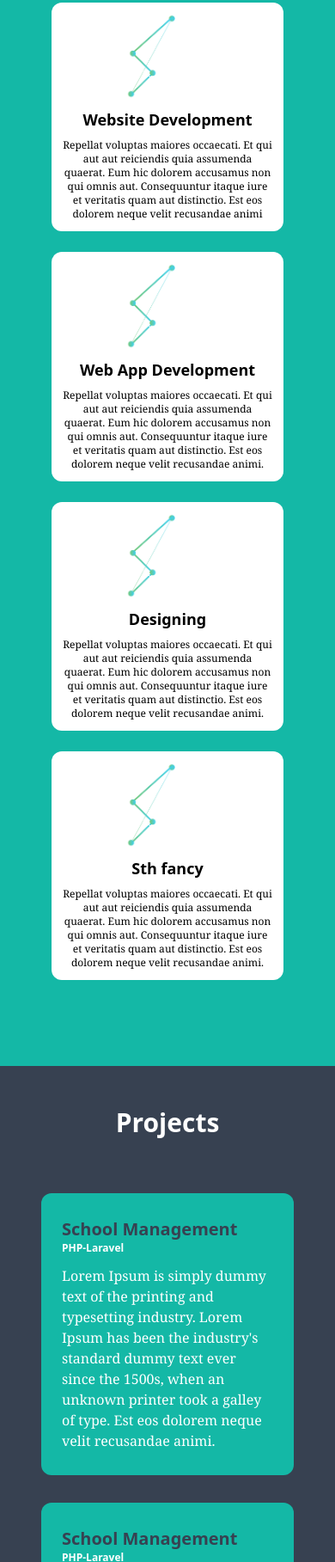
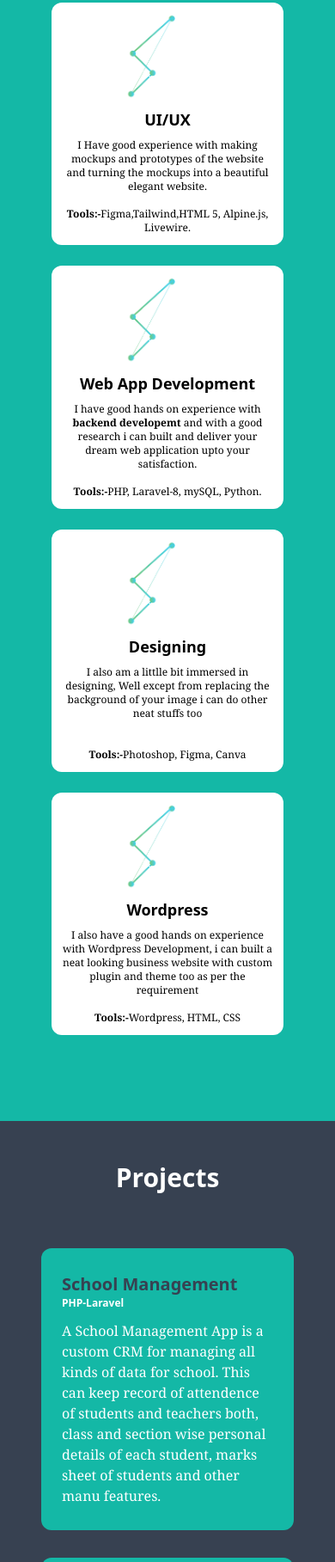
Before and after one commit to gaganadhikari/personal-portfolio, a plain HTML site: page index.html in a window 390 px wide. Shown: the part 973-2790 px from the top of the page at 86% size. Drawn offline with nearby package versions, Linux system fonts and the light colour scheme.

Commit message:
[add]content added

```diff
--- a/index.html
+++ b/index.html
@@ -53,37 +53,37 @@
             <div class="flex flex-col md:flex-row xl:flex-row justify-between pt-9">
                 <div class="bg-white flex flex-col items-center rounded-xl py-3 px-3 mx-3 my-3 xl:w-1/5 md:w-1/4">
                     <img src="./images/logonobg.png" alt="main logo" width="100">
-                    <span class="py-2 font-bold font-sans text-lg">Website Development</span>
+                    <span class="py-2 font-bold font-sans text-lg">UI/UX</span>
                     <span class="text-center text-xs font-serif">
-                        Repellat voluptas maiores occaecati. Et qui aut aut reiciendis quia assumenda quaerat.
-                        Eum hic dolorem accusamus non qui omnis aut. Consequuntur itaque iure et veritatis quam
-                         aut distinctio. Est eos dolorem neque velit recusandae animi
+                        I Have good experience with making mockups and prototypes of the website and turning the mockups into a beautiful
+                        elegant website. <br><br>
+                        <b>Tools:-</b>Figma,Tailwind,HTML 5, Alpine.js, Livewire.
                     </span>
                 </div>
                 <div class="bg-white flex flex-col items-center rounded-xl py-3 px-3 mx-3 my-3 xl:w-1/5 md:w-1/4">
                     <img src="./images/logonobg.png" alt="main logo" width="100">
                     <span class="py-2 font-bold font-sans text-lg ">Web App Development</span>
                     <span class="text-center text-xs font-serif">
-                        Repellat voluptas maiores occaecati. Et qui aut aut reiciendis quia assumenda quaerat.
-                         Eum hic dolorem accusamus non qui omnis aut. Consequuntur itaque iure et veritatis quam
-                          aut distinctio. Est eos dolorem neque velit recusandae animi.
+                        I have good hands on experience with <b>backend developemt</b> and with a good research i can built and deliver your dream web application
+                        upto your satisfaction. <br> <br>
+                        <b>Tools:-</b>PHP, Laravel-8, mySQL, Python.
                     </span>
                 </div>
                 <div class="bg-white flex flex-col items-center rounded-xl py-3 px-3 mx-3 my-3 xl:w-1/5 md:w-1/4">
                     <img src="./images/logonobg.png" alt="main logo" width="100">
                     <span class="py-2 font-bold font-sans text-lg">Designing</span>
                     <span class="text-center text-xs font-serif">
-                        Repellat voluptas maiores occaecati. Et qui aut aut reiciendis quia assumenda quaerat.
-                         Eum hic dolorem accusamus non qui omnis aut. Consequuntur itaque iure et veritatis quam
-                          aut distinctio. Est eos dolorem neque velit recusandae animi.                    </span>
+                        I also am a littlle bit immersed in designing, Well except from replacing the background of your image i can do other neat stuffs too <br><br><br>
+                        <b>Tools:-</b>Photoshop, Figma, Canva
+                    </span>
                 </div>
                 <div class="bg-white flex flex-col items-center rounded-xl py-3 px-3 mx-3 my-3 xl:w-1/5 md:w-1/4">
                     <img src="./images/logonobg.png" alt="main logo" width="100">
-                    <span class="py-2 font-bold font-sans text-lg">Sth fancy</span>
+                    <span class="py-2 font-bold font-sans text-lg">Wordpress</span>
                     <span class="text-center text-xs font-serif">
-                        Repellat voluptas maiores occaecati. Et qui aut aut reiciendis quia assumenda quaerat.
-                         Eum hic dolorem accusamus non qui omnis aut. Consequuntur itaque iure et veritatis quam
-                          aut distinctio. Est eos dolorem neque velit recusandae animi.                    </span>
+                        I also have a good hands on experience with Wordpress Development, i can built a neat looking business website with custom plugin and theme too as per the requirement <br><br>
+                        <b>Tools:-</b>Wordpress, HTML, CSS
+                    </span>
                 </div>
             </div>
         </div>
@@ -98,13 +98,14 @@
                     <div class="bg-teal-500 basis-1/2 rounded-xl px-6 py-7 w-auto">
                         <span class="text-xl font-sans font-bold text-gray-700">School Management</span><br>
                         <p class="text-xs font-bold text-white">PHP-Laravel</p>
-                        <p class="text-white font-serif pt-3">Lorem Ipsum is simply dummy text of the printing and typesetting industry.
-                             Lorem Ipsum has been the industry's standard dummy text ever since the 1500s,
-                              when an unknown printer took a galley of type. Est eos dolorem neque velit recusandae animi. </p>
+                        <p class="text-white font-serif pt-3">A School Management App is a custom CRM for managing all kinds of data for school.
+                            This can keep record of attendence of students and teachers both, class and section wise personal details of each student,
+                            marks sheet of students and other manu features.
+                        </p>
                     </div>
                     <div class="bg-teal-500 basis-1/2 rounded-xl px-6 py-7 w-auto">
-                        <span class="text-xl font-sans font-bold text-gray-700">School Management</span><br>
-                        <p class="text-xs font-bold text-white">PHP-Laravel</p>
+                        <span class="text-xl font-sans font-bold text-gray-700">Personal Portfolio</span><br>
+                        <p class="text-xs font-bold text-white">HTML,Tailwind</p>
                         <p class="text-white font-serif pt-3">Lorem Ipsum is simply dummy text of the printing and typesetting industry.
                              Lorem Ipsum has been the industry's standard dummy text ever since the 1500s,
                               when an unknown printer took a galley of type. Est eos dolorem neque velit recusandae animi. </p>
@@ -152,12 +153,9 @@
                 <br>
                 <div class="pl-6 lg:pl-0 basis-2/3 text-white font-sans">
                     <p>
-                        Lorem Ipsum is simply dummy text of the printing and typesetting industry. Lorem Ipsum has been the industry's
-                        standard dummy text ever since the 1500s, when an unknown printer took a galley of type and scrambled it to make
-                        a type specimen book. It has survived not only five centuries, but also the leap into electronic typesetting,
-                        remaining essentially unchanged. It was popularised in the 1960s with the release of Letraset sheets containing
-                        Lorem Ipsum passages, and more recently with desktop publishing software like Aldus PageMaker including versions of Lorem Ipsum.
-                        here is no one who loves pain itself, who seeks after it and wants to have it, simply because it is pain.
+                        I am a Backend Developer who knows how to play his keyboard hits correctly. I am a strong follower of ostrich algorithm (In my personal life) So you wont see me worrying much
+                        .<br>My best friend calls me a nerd and I am kind of a music geek. I dont talk too much but i laugh a lot. I write sometimes too. what do i write? 'yes!'.  I started my journey as a Wordpress Developer. Currently I am
+                        working with Laravel and Docker and also making my way towards TALL(Tailwind Alpine.js Laravel Livewire) stack and will be working on that magnum opus everyday.
                     </p>
                 </div>
             </div>
@@ -170,18 +168,16 @@
         <div class="flex flex-col lg:flex-row justify-between pt-12 lg:pr-20">
             <div class="align-middle">
                 <p class="font-sans text-white">
-                    Lorem Ipsum is simply dummy text of the printing and typesetting industry.
-                    Lorem Ipsum has been the industry's standard dummy text ever since the 1500s,
-                    when an unknown printer took a galley of type. Est eos dolorem neque velit recusandae animi.
-                    the industry's standard dummy text ever since the 1500s,
-                    when an unknown printer took a galley of type. Est eos dolorem neque velit recusandae animi.
+                    All my social media accounts are mentioned above and you can contact me anytime.
+                    I spend most of my time staring at something important or just random BS on my screen there's no in between.
+                    So i will reply you within a hour or two and if i dont i might be figuring ways to walk on the water or lick my own elbow.
                 </p>
             </div>
             <br>
             <div class="lg:pl-20 text-white">
-                <input type="text" class="form-input px-5 w-72 lg:w-96 py-2 rounded-xl bg-teal-500 placeholder-black" placeholder="Enter your name">&nbsp;
-                <input type="email" class="form-input px-5 w-72 lg:w-96 py-2 rounded-xl bg-teal-500 placeholder-black" placeholder="Enter your email">&nbsp;
-                <input type="text" class="form-input px-5 py-2 w-72 lg:w-96 rounded-xl bg-teal-500 placeholder-black" placeholder="Enter your message">
+                <input type="text" class="form-input px-5 w-72 lg:w-96 py-2 rounded-xl bg-teal-500 placeholder-black placeholder-opacity-50" placeholder="Enter your name">&nbsp;
+                <input type="email" class="form-input px-5 w-72 lg:w-96 py-2 rounded-xl bg-teal-500 placeholder-black placeholder-opacity-50" placeholder="Enter your email">&nbsp;
+                <input type="text" class="form-input px-5 py-2 w-72 lg:w-96 rounded-xl bg-teal-500 placeholder-black placeholder-opacity-50" placeholder="Enter your message">
             </div>
         </div>
     </section>
```
